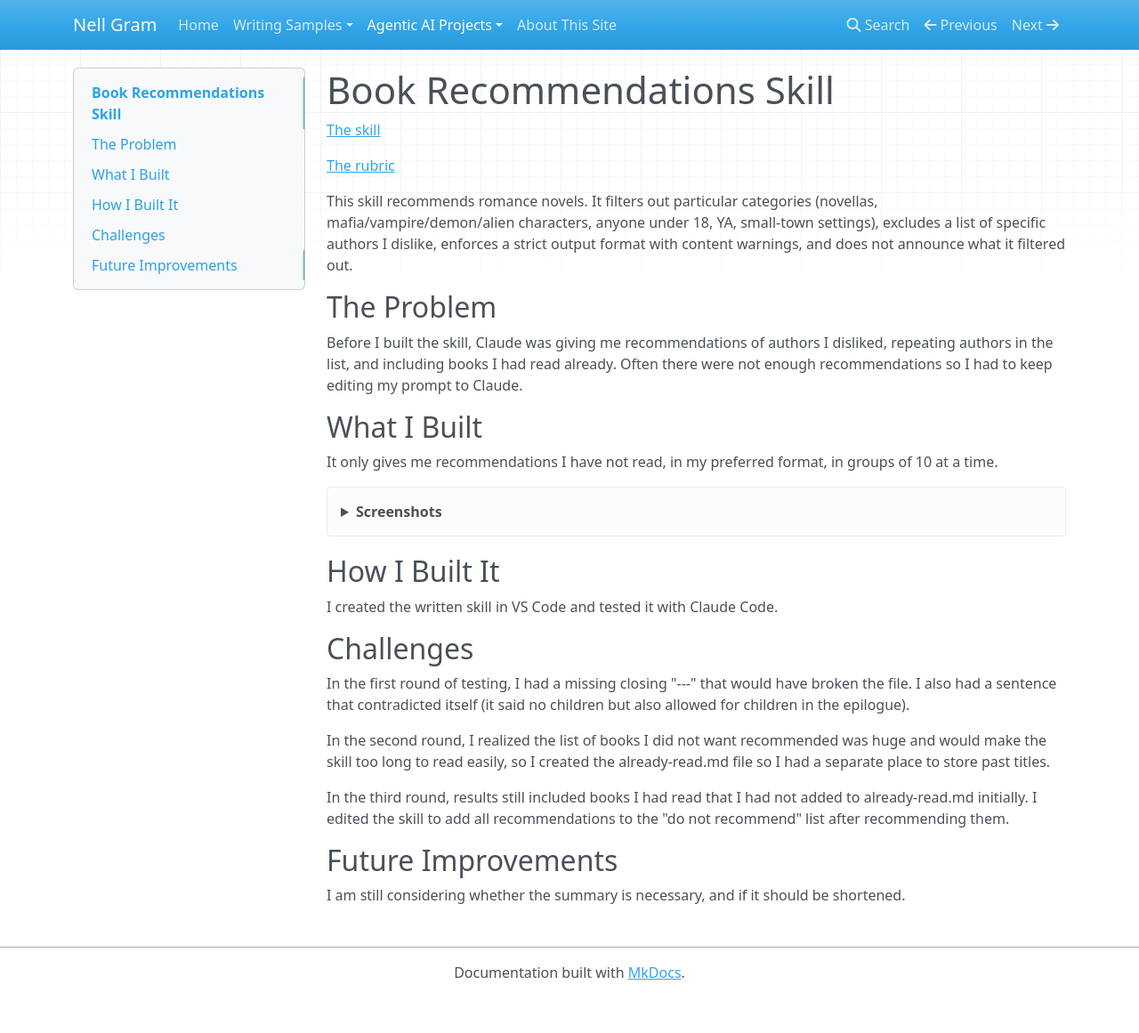
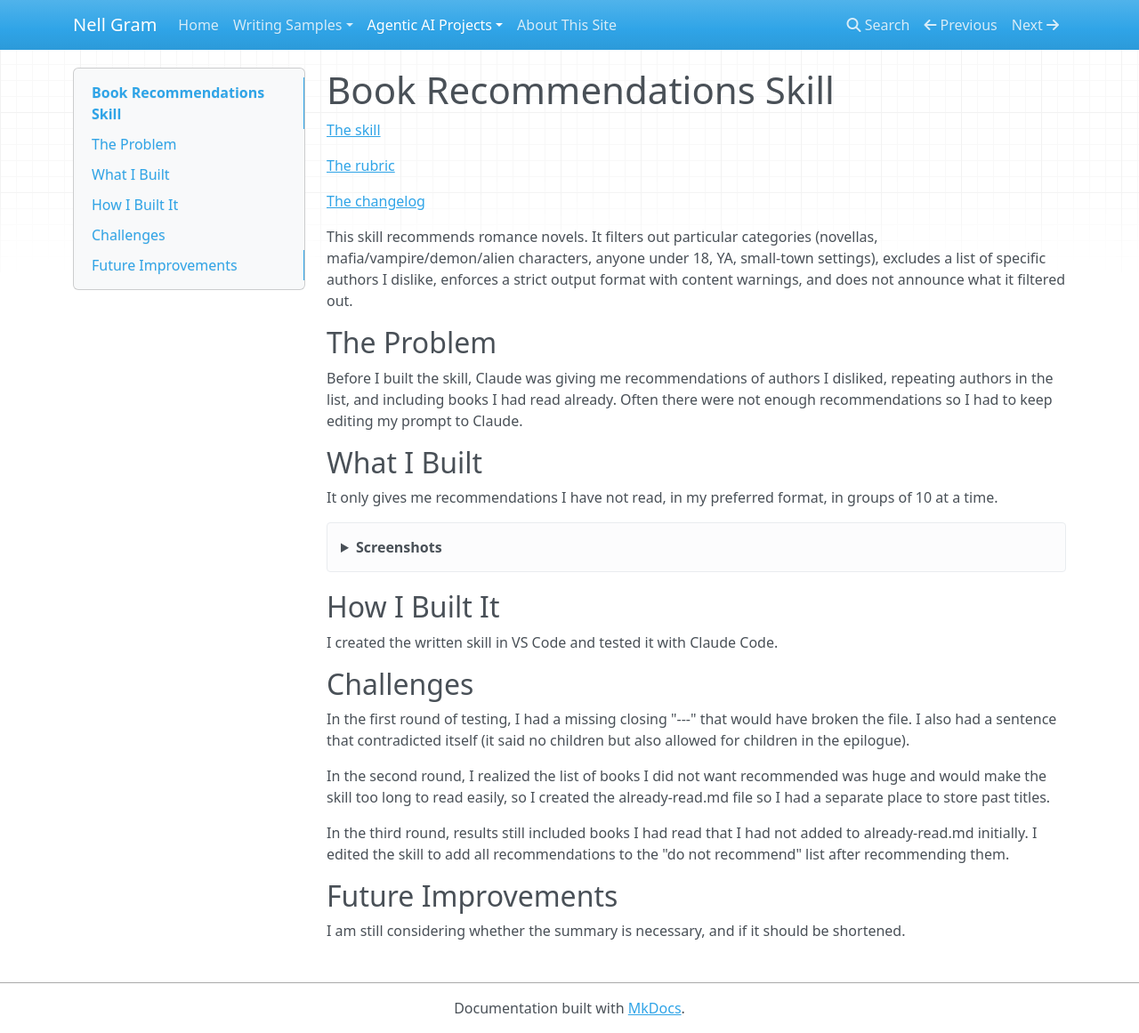
Before and after one commit to nellcgram/nellcgram.github.io, an MkDocs documentation site: the page built from docs/agentic-projects/book-recommendations-case-study.md, in a window 1280 px wide and 1161 px high. Shown: the whole window at 89% size. Built offline with MkDocs 1.6.1, drawn with Linux system fonts in a browser that asks for light colours; nearby versions of some CDN libraries.

Commit message:
Added changelog link to skill

```diff
--- a/docs/agentic-projects/book-recommendations-case-study.md
+++ b/docs/agentic-projects/book-recommendations-case-study.md
@@ -3,6 +3,8 @@
 [The skill](https://github.com/nellcgram/nellcgram.github.io/blob/main/.claude/skills/book-recommendations/SKILL.md)
 
 [The rubric](https://github.com/nellcgram/nellcgram.github.io/blob/main/.claude/skills/book-recommendations/rubric.md)
+
+[The changelog](https://github.com/nellcgram/nellcgram.github.io/blob/main/.claude/skills/book-recommendations/CHANGELOG.md)
 
 This skill recommends romance novels. It filters out particular categories (novellas, mafia/vampire/demon/alien characters, anyone under 18, YA, small-town settings), excludes a list of specific authors I dislike, enforces a strict output format with content warnings, and does not announce what it filtered out.
 
```
